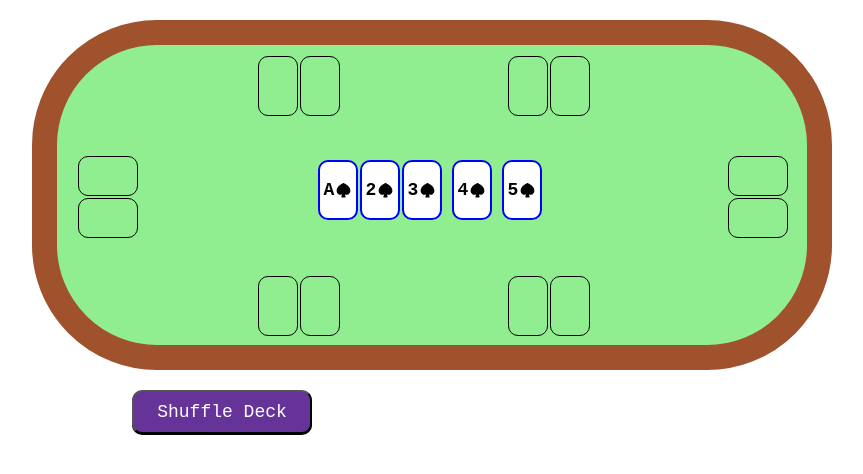
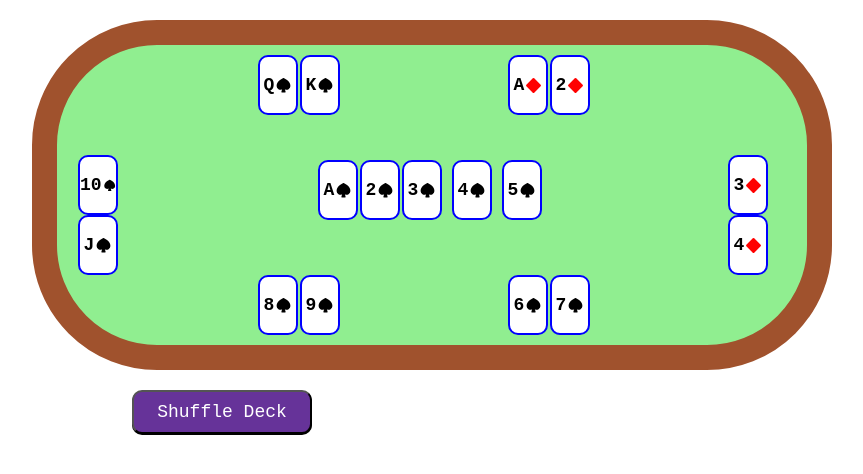
Before and after one commit to barneywhiffin/poker-goblins, a React (Vite) app: page / in a window 1280 px wide. Shown: the top 474 px of the page, without its empty margins (208-1071 px from the left). Built offline with nearby package versions, Linux system fonts and the light colour scheme.

Commit message:
feat: add cards to each slot

```diff
--- a/src/App.tsx
+++ b/src/App.tsx
@@ -16,13 +16,18 @@ function App() {
     }
 
     const deck = deckData.map(card =>
-        <TableCard id={card.id} value={card.value} suit={card.suit} isShown={card.isShown} toggleFunction={toggleShown}/>
+        <TableCard id={card.id} value={card.value} suit={card.suit} isShown={card.isShown} toggleFunction={toggleShown} rotated={card.rotated}/>
     )
 
     function shuffle() {
-		setDeckData(prevState => prevState.map(card => card = {...card, isShown: true}));
-        setDeckData(shuffleDeck);
+		setDeckData(prevState => shuffleDeck(prevState.map(card => card = {...card, isShown: true, rotated: false})));
+		// this needs to be done post shuffle (obviously) so hard to merge with above line
+		setDeckData(prevState => prevState.map((card, idx) =>
+			idx === 9 || idx === 10 || idx === 15 || idx === 16 ? {...card, rotated: true} : card
+	))
     }
+
+	console.log(deck);
 
 	return (
 		<>
--- a/src/components/card/Card.tsx
+++ b/src/components/card/Card.tsx
@@ -5,6 +5,8 @@ import { HeartIcon, DiamondIcon, SpadeIcon, ClubIcon } from "@phosphor-icons/rea
 export default function Card(props: CardProps) {
 
     const suitIconSize = 17;
+
+    const cardClass = props.rotated ? "card-rotated" : "card";
 
     function getSuitIcon(suit: string) {
         switch(suit) {
@@ -25,7 +27,7 @@ export default function Card(props: CardProps) {
 
     return (
         <>
-            <div className="card" onClick={() => props.toggleFunction(props.id)}>
+            <div className = {cardClass} onClick={() => props.toggleFunction(props.id)}>
                 {props.isShown && <h3 style={{fontSize: "18px"}}>{props.value} </h3>}
                 {props.isShown && getSuitIcon(props.suit)}
                 {/* TODO: add background pattern on flip */}
--- a/src/components/card/card.css
+++ b/src/components/card/card.css
@@ -1,6 +1,20 @@
 .card {
     width: 40px;
     height: 60px;
+    border-radius: 10px;
+    border: 2px solid blue;
+    background: white;
+    display: inline-flex;
+    justify-content: center;
+    align-items: center;
+    box-sizing: border-box;
+    margin: 0 1px;
+    gap: 1px;
+}
+
+.card-rotated {
+    width: 60px;
+    height: 40px;
     border-radius: 10px;
     border: 2px solid blue;
     background: white;
@@ -22,4 +36,9 @@
         color: white;
         border: 2px solid lightblue;
     }
+    .card-rotated {
+        background: black;
+        color: white;
+        border: 2px solid lightblue;
+    }
 }
--- a/src/components/table/Table.tsx
+++ b/src/components/table/Table.tsx
@@ -8,8 +8,6 @@ export default function Table({deck}: {deck: React.JSX.Element[]}) {
     const riverReached = true;
 
     const numPlayers = 4;
-
-    const playerSlots = [];
 
     // for (let i = 0; i < numPlayers; i++) {
     //     playerSlots.push(
@@ -23,7 +21,9 @@ export default function Table({deck}: {deck: React.JSX.Element[]}) {
     // i think we need to manually fix all the possible slot positions
     // then simply have a function to map players to the ones we are using
 
-    const [flopCard1, flopCard2, flopCard3, turnCard, riverCard] = deck;
+    const [flopCard1, flopCard2, flopCard3, turnCard, riverCard, p1card1, p1card2, p2card1, p2card2, p3card1, p3card2, p4card1, p4card2, p5card1, p5card2, p6card1, p6card2] = deck;
+
+    // console.log(p1card1.props);
 
     return (
         <>
@@ -40,33 +40,33 @@ export default function Table({deck}: {deck: React.JSX.Element[]}) {
                 {/* {playerSlots} */}
 
                 <div className="player" style={{top: "230px", left:"450px"}}>
-                    <CardSlot horizontal={false}/>
-                    <CardSlot horizontal={false}/>
+                    {numPlayers > 0 ? p1card1 : <CardSlot horizontal={false}/>}
+                    {numPlayers > 0 ? p1card2 : <CardSlot horizontal={false}/>}
                 </div>
 
                 <div className="player" style={{top: "230px", left:"200px"}}>
-                    <CardSlot horizontal={false}/>
-                    <CardSlot horizontal={false}/>
+                    {numPlayers > 0 ? p2card1 : <CardSlot horizontal={false}/>}
+                    {numPlayers > 0 ? p2card2 : <CardSlot horizontal={false}/>}
                 </div>
 
                 <div className="player" style={{top: "110px", left:"20px", flexDirection: "column"}}>
-                    <CardSlot horizontal={true}/>
-                    <CardSlot horizontal={true}/>
+                    {numPlayers > 0 ? p3card1 : <CardSlot horizontal={false}/>}
+                    {numPlayers > 0 ? p3card2 : <CardSlot horizontal={false}/>}
                 </div>
 
                 <div className="player" style={{top: "10px", left:"200px"}}>
-                    <CardSlot horizontal={false}/>
-                    <CardSlot horizontal={false}/>
+                    {numPlayers > 0 ? p4card1 : <CardSlot horizontal={false}/>}
+                    {numPlayers > 0 ? p4card2 : <CardSlot horizontal={false}/>}
                 </div>
 
                 <div className="player" style={{top: "10px", left:"450px"}}>
-                    <CardSlot horizontal={false}/>
-                    <CardSlot horizontal={false}/>
+                    {numPlayers > 0 ? p5card1 : <CardSlot horizontal={false}/>}
+                    {numPlayers > 0 ? p5card2 : <CardSlot horizontal={false}/>}
                 </div>
 
                 <div className="player" style={{top: "110px", left:"670px", flexDirection: "column"}}>
-                    <CardSlot horizontal={true}/>
-                    <CardSlot horizontal={true}/>
+                    {numPlayers > 0 ? p6card1 : <CardSlot horizontal={false}/>}
+                    {numPlayers > 0 ? p6card2 : <CardSlot horizontal={false}/>}
                 </div>
 
                 {/* TODO: add case switch with all the different table positions, and associated styling for location */}
--- a/src/types/Card.ts
+++ b/src/types/Card.ts
@@ -6,6 +6,7 @@ export interface Card {
     value: string;
     suit: string;
     isShown: boolean;
+    rotated: boolean;
 }
 
 export interface CardProps {
@@ -14,4 +15,5 @@ export interface CardProps {
     suit: string;
     isShown: boolean;
     toggleFunction: Function;
+    rotated: boolean;
 }
--- a/src/utils/getCardValues.ts
+++ b/src/utils/getCardValues.ts
@@ -14,9 +14,13 @@ for (let i = 0; i < suits.length; i++) {
             suit: suits[i],
             value: values[j],
             isShown: true,
+            rotated: false
         }
         cards.push(card);
     }
 }
 
+// FIX: init as false not here but when we make the deck in App.tsx
+// then when we shuffle, we also need to set the 10, 11, 16, 17 cards to rotated=true
+
 export default cards;
--- a/src/utils/shuffle.ts
+++ b/src/utils/shuffle.ts
@@ -7,5 +7,6 @@ export default function shuffleDeck(deck: Card[]) {
         const j = Math.floor(Math.random() * (i + 1));
         [shuffledDeck[i], shuffledDeck[j]] = [shuffledDeck[j], shuffledDeck[i]];
     }
+    console.log(shuffledDeck);
     return shuffledDeck;
 }
```
